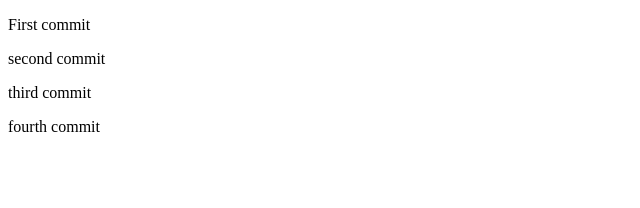
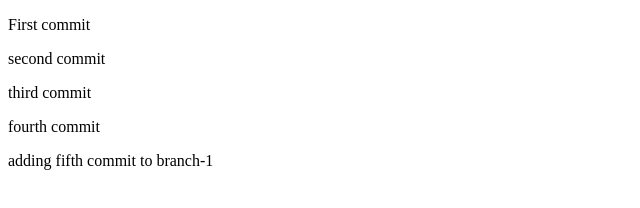
Before and after one commit to fedesignbuddy/sample, a plain HTML site: page index.html in a window 1280 px wide. Shown: the whole page, without its empty margins (0-640 px from the left). Drawn offline with Linux system fonts and the light colour scheme.

Commit message:
fifth commit

```diff
--- a/index.html
+++ b/index.html
@@ -11,5 +11,6 @@
     <p>second commit</p>
     <p>third commit</p>
     <p>fourth commit</p>
+    <p>adding fifth commit to branch-1</p>
 </body>
 </html>
```
